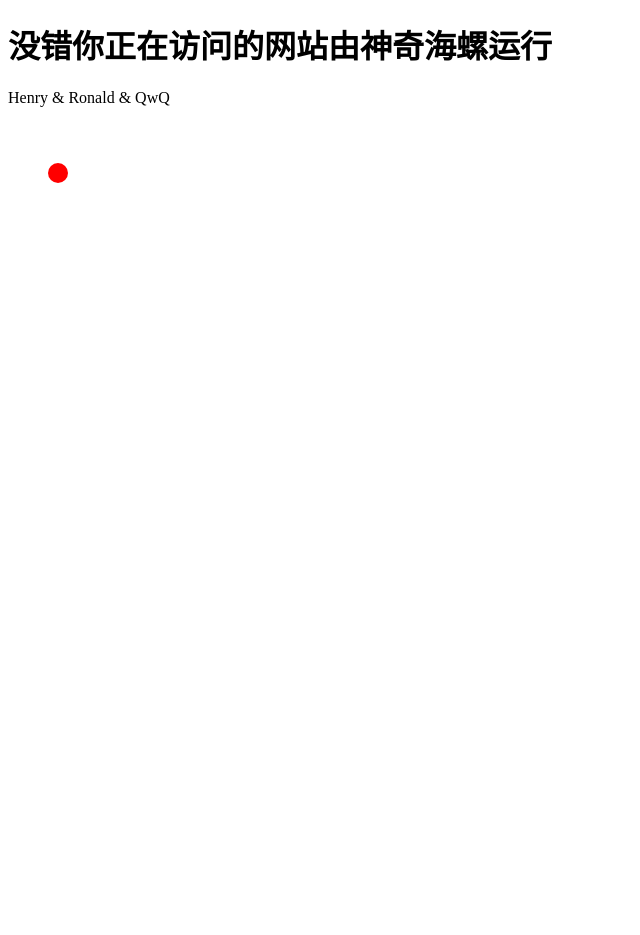
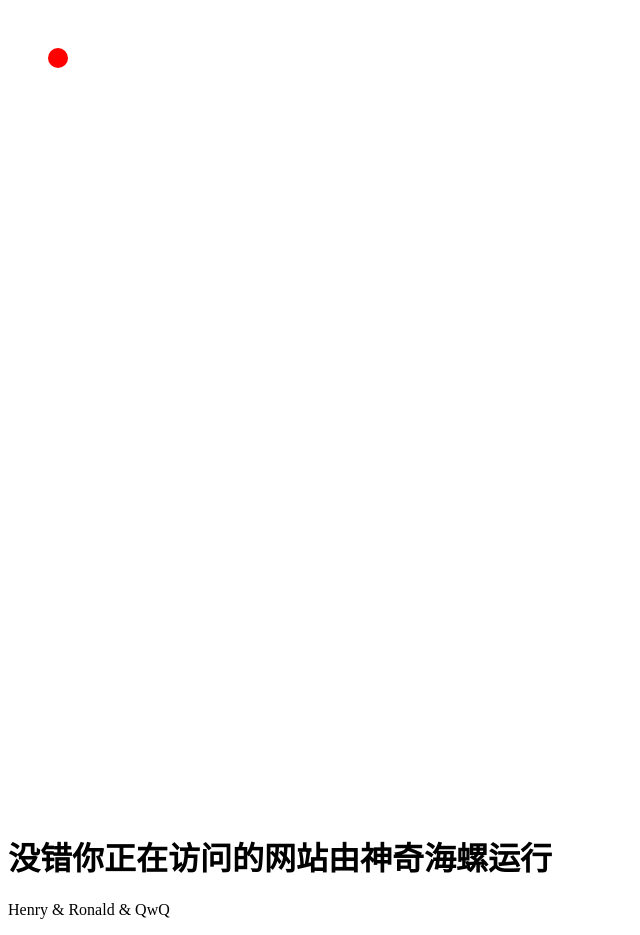
Before and after one commit to helloyork/test, a SvelteKit app: page / in a window 1280 px wide. Shown: the whole page, without its empty margins (0-640 px from the left). Built offline with nearby package versions, Linux system fonts and the light colour scheme.

Commit message:
magicConch100

```diff
--- a/src/routes/+page.svelte
+++ b/src/routes/+page.svelte
@@ -1,5 +1,4 @@
-<h1>没错你正在访问的网站由神奇海螺运行</h1>
-<p>Henry & Ronald & QwQ</p>
+
 
 <script>
 	import { spring } from 'svelte/motion';
@@ -23,3 +22,6 @@
 >
 	<circle fill="red" cx={$pos.x} cy={$pos.y} r={$size} />
 </svg>
+
+<h1>没错你正在访问的网站由神奇海螺运行</h1>
+<p>Henry & Ronald & QwQ</p>
```
